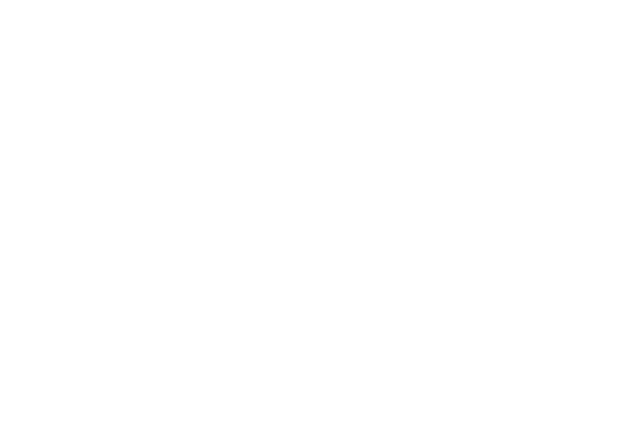
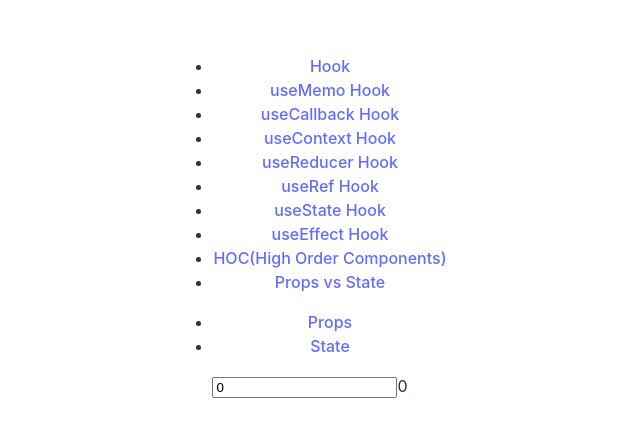
Before and after one commit to siddharth6164/Basic_Topic_React, a React (Vite) app: page /Props_vs_State/State in a window 1280 px wide. Before the commit this address had no page. Shown: the part 182-618 px from the top of the page, without its empty margins (330-970 px from the left). Built offline with nearby package versions, Linux system fonts and the light colour scheme.

Commit message:
Props and state

```diff
--- a/src/App.jsx
+++ b/src/App.jsx
@@ -11,6 +11,7 @@ import Useeffecthook from './components/Useeffecthook'
 import HOC from './components/HOC/HOC'
 import InsideLayout from './components/PropsvsState/InsideLayout'
 import ParentComponent from './components/PropsvsState/ParentComponent'
+import State from './components/PropsvsState/State'
 
 function App() {
 
@@ -29,6 +30,7 @@ function App() {
         <Route path="/High_Order_Components" element={<HOC/>} />
         <Route path="/Props_vs_State" element={<InsideLayout/>}>
           <Route path="/Props_vs_State/Props" element={<ParentComponent/>}/>
+          <Route path="/Props_vs_State/State" element={<State/>} />
         </Route>
         </Route>
       </Routes>
--- a/src/components/PropsvsState/InsideLayout.jsx
+++ b/src/components/PropsvsState/InsideLayout.jsx
@@ -7,6 +7,7 @@ function InsideLayout() {
     <div>
         <ul>
             <li><Link to="/Props_vs_State/Props">Props</Link></li>
+            <li><Link to="/Props_vs_State/State">State</Link></li>
         </ul>
         <Outlet/>
     </div>
--- /dev/null
+++ b/src/components/PropsvsState/State.jsx
@@ -0,0 +1,14 @@
+import React,{useState}from 'react'
+
+function State() {
+    const[someDate,setSomedata] =useState(0);
+    const functioncall =(event)=>{setSomedata(event.target.value)}
+    return (
+        <div>
+            <input type="text" value={someDate} onChange={functioncall}/>
+            {someDate}
+        </div>
+    )
+}
+
+export default State
```
